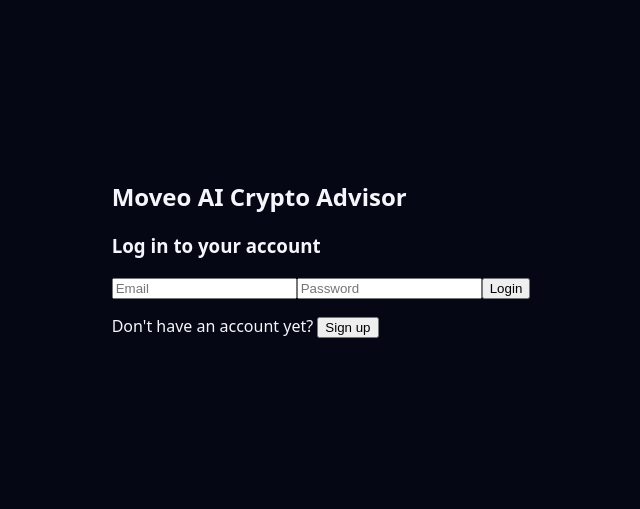
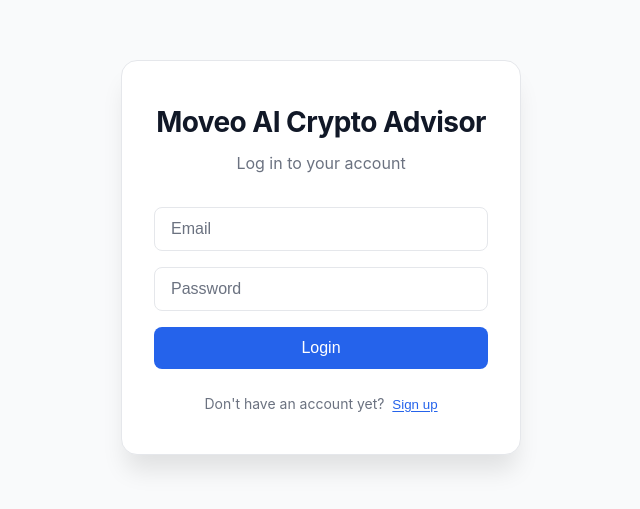
Before and after one commit to shmuel-levy/CryptoAdvisor-, a React (Vite) app: page /login in a window 1280 px wide. Shown: the part 143-652 px from the top of the page, without its empty margins (319-959 px from the left). Built offline with nearby package versions, Linux system fonts and the light colour scheme.

Commit message:
Add basic styling to the web using scss

```diff
--- a/src/assets/styles/main.scss
+++ b/src/assets/styles/main.scss
@@ -1,35 +1,285 @@
-body {
+// Professional Design System - Minimal & Maintainable
+
+// Variables
+$primary: #2563eb;
+$primary-dark: #1e40af;
+$text: #111827;
+$text-light: #6b7280;
+$bg: #ffffff;
+$bg-gray: #f9fafb;
+$border: #e5e7eb;
+$success: #10b981;
+$error: #ef4444;
+
+// Reset & Base
+* {
+  box-sizing: border-box;
   margin: 0;
-  font-family: system-ui, -apple-system, BlinkMacSystemFont, 'Segoe UI', sans-serif;
-  background-color: #050814;
-  color: #f5f6fb;
+  padding: 0;
 }
 
-.login-page,
-.dashboard-page,
+body {
+  font-family: -apple-system, BlinkMacSystemFont, 'Segoe UI', sans-serif;
+  font-size: 16px;
+  line-height: 1.5;
+  color: $text;
+  background: $bg-gray;
+  -webkit-font-smoothing: antialiased;
+}
+
+// Components
+input[type="text"],
+input[type="email"],
+input[type="password"] {
+  width: 100%;
+  padding: 12px 16px;
+  font-size: 16px;
+  color: $text;
+  background: $bg;
+  border: 1px solid $border;
+  border-radius: 8px;
+  transition: border-color 0.2s, box-shadow 0.2s;
+
+  &::placeholder {
+    color: $text-light;
+  }
+
+  &:focus {
+    outline: none;
+    border-color: $primary;
+    box-shadow: 0 0 0 3px rgba(37, 99, 235, 0.1);
+  }
+}
+
+.btn-login {
+  width: 100%;
+  padding: 12px 24px;
+  font-size: 16px;
+  font-weight: 500;
+  color: white;
+  background: $primary;
+  border: none;
+  border-radius: 8px;
+  cursor: pointer;
+  transition: background-color 0.2s;
+
+  &:hover {
+    background: $primary-dark;
+  }
+
+  &:active {
+    transform: translateY(1px);
+  }
+}
+
+.btn-logout {
+  padding: 8px 16px;
+  font-size: 14px;
+  font-weight: 500;
+  color: $text;
+  background: $bg;
+  border: 1px solid $border;
+  border-radius: 6px;
+  cursor: pointer;
+  transition: background-color 0.2s;
+
+  &:hover {
+    background: $bg-gray;
+  }
+}
+
+.user-msg {
+  position: fixed;
+  top: 24px;
+  right: 24px;
+  padding: 12px 20px;
+  border-radius: 8px;
+  font-size: 14px;
+  font-weight: 500;
+  color: white;
+  background: $text;
+  box-shadow: 0 10px 15px -3px rgba(0, 0, 0, 0.1);
+  z-index: 1000;
+  animation: slideIn 0.3s ease-out;
+  max-width: 400px;
+
+  &.success {
+    background: $success;
+  }
+
+  &.error {
+    background: $error;
+  }
+}
+
+@keyframes slideIn {
+  from {
+    transform: translateX(100%);
+    opacity: 0;
+  }
+  to {
+    transform: translateX(0);
+    opacity: 1;
+  }
+}
+
+// Pages
+.login-page {
+  min-height: 100vh;
+  display: flex;
+  align-items: center;
+  justify-content: center;
+  padding: 24px;
+
+  .main-container {
+    width: 100%;
+    max-width: 400px;
+    background: $bg;
+    border-radius: 16px;
+    box-shadow: 0 20px 25px -5px rgba(0, 0, 0, 0.1);
+    padding: 40px 32px;
+    border: 1px solid $border;
+
+    h1 {
+      font-size: 28px;
+      font-weight: 700;
+      color: $text;
+      text-align: center;
+      margin-bottom: 8px;
+      letter-spacing: -0.02em;
+    }
+
+    h3 {
+      font-size: 16px;
+      font-weight: 400;
+      color: $text-light;
+      text-align: center;
+      margin-bottom: 32px;
+    }
+
+    .login-error-msg {
+      padding: 12px 16px;
+      margin-bottom: 16px;
+      background: rgba(239, 68, 68, 0.1);
+      color: $error;
+      border: 1px solid rgba(239, 68, 68, 0.2);
+      border-radius: 8px;
+      font-size: 14px;
+      text-align: center;
+    }
+
+    .login-form {
+      display: flex;
+      flex-direction: column;
+      gap: 16px;
+      margin-bottom: 24px;
+    }
+
+    .already-user {
+      text-align: center;
+      font-size: 14px;
+      color: $text-light;
+      margin-top: 24px;
+
+      button {
+        color: $primary;
+        font-weight: 500;
+        margin-left: 4px;
+        padding: 0;
+        background: none;
+        border: none;
+        cursor: pointer;
+        text-decoration: underline;
+        text-underline-offset: 2px;
+
+        &:hover {
+          color: $primary-dark;
+        }
+      }
+    }
+  }
+}
+
+.dashboard-page {
+  min-height: 100vh;
+  padding: 32px 24px;
+
+  .dashboard-content {
+    max-width: 1200px;
+    margin: 0 auto;
+
+    .dashboard-header {
+      display: flex;
+      flex-direction: column;
+      gap: 16px;
+      margin-bottom: 32px;
+      padding-bottom: 24px;
+      border-bottom: 1px solid $border;
+
+      @media (min-width: 768px) {
+        flex-direction: row;
+        justify-content: space-between;
+        align-items: center;
+      }
+
+      h1 {
+        font-size: 28px;
+        font-weight: 700;
+        color: $text;
+        letter-spacing: -0.02em;
+      }
+
+      .header-actions {
+        display: flex;
+        align-items: center;
+        gap: 16px;
+
+        .user-greeting {
+          font-size: 16px;
+          color: $text-light;
+          font-weight: 500;
+        }
+      }
+    }
+
+    p {
+      font-size: 18px;
+      color: $text-light;
+      line-height: 1.6;
+    }
+  }
+}
+
 .onboarding-page {
   min-height: 100vh;
   display: flex;
   align-items: center;
   justify-content: center;
+  padding: 24px;
+
+  .onboarding-container {
+    width: 100%;
+    max-width: 600px;
+    background: $bg;
+    border-radius: 16px;
+    box-shadow: 0 10px 15px -3px rgba(0, 0, 0, 0.1);
+    padding: 40px 32px;
+    border: 1px solid $border;
+
+    h1 {
+      font-size: 28px;
+      font-weight: 700;
+      color: $text;
+      text-align: center;
+      margin-bottom: 16px;
+      letter-spacing: -0.02em;
+    }
+
+    p {
+      font-size: 16px;
+      color: $text-light;
+      text-align: center;
+      line-height: 1.6;
+    }
+  }
 }
-
-.user-msg {
-  position: fixed;
-  top: 16px;
-  right: 16px;
-  padding: 10px 14px;
-  border-radius: 8px;
-  font-size: 0.9rem;
-  background-color: #1f2933;
-  color: #f9fafb;
-  z-index: 1000;
-}
-
-.user-msg.success {
-  background-color: #22c55e;
-}
-
-.user-msg.error {
-  background-color: #ef4444;
-}
--- a/src/pages/Dashboard.jsx
+++ b/src/pages/Dashboard.jsx
@@ -24,11 +24,14 @@ export function Dashboard() {
 
   return (
     <section className="dashboard-page">
-      <div style={{ display: 'flex', justifyContent: 'space-between', alignItems: 'center', marginBottom: '2rem' }}>
+      <div className="dashboard-content">
+        <div className="dashboard-header">
           <h1>Dashboard</h1>
-        <div style={{ display: 'flex', alignItems: 'center', gap: '1rem' }}>
+          <div className="header-actions">
             {user && (
-            <span>Welcome, {user.firstName || user.email}</span>
+              <span className="user-greeting">
+                Welcome, {user.firstName || user.email}
+              </span>
             )}
             <button onClick={handleLogout} className="btn-logout">
               Logout
@@ -39,6 +42,7 @@ export function Dashboard() {
           This will become the personalized crypto dashboard with news, prices,
           AI insight, and memes.
         </p>
+      </div>
     </section>
   )
 }
--- a/src/pages/Onboarding.jsx
+++ b/src/pages/Onboarding.jsx
@@ -3,8 +3,10 @@ import React from 'react'
 export function Onboarding() {
     return (
         <section className="onboarding-page">
-            <h1>Onboarding</h1>
-            <p>This will be the investor preferences questionnaire.</p>
+            <div className="onboarding-container">
+                <h1>Onboarding</h1>
+                <p>This will be the investor preferences questionnaire.</p>
+            </div>
         </section>
     )
 }
```
Lines whose indentation alone changed are shown as unchanged.
